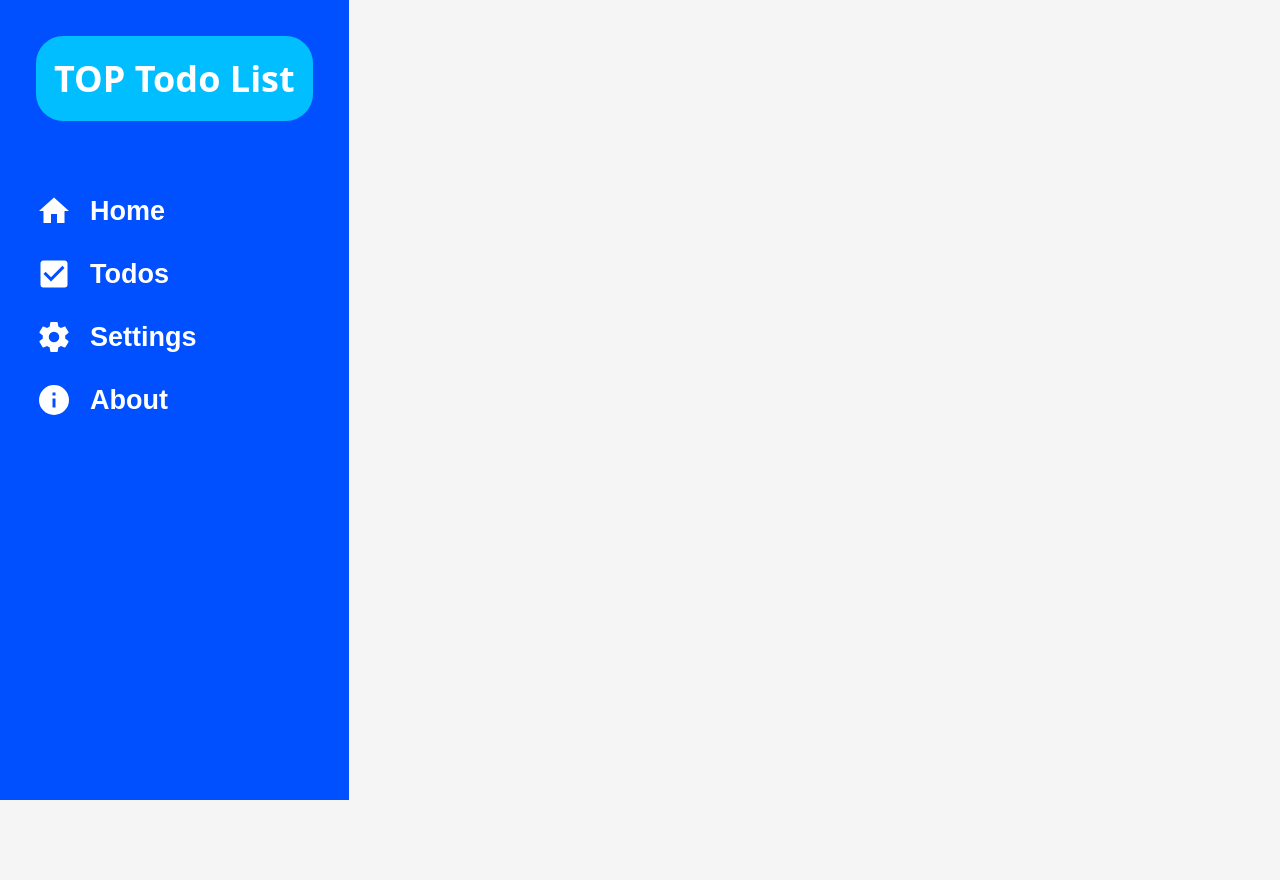
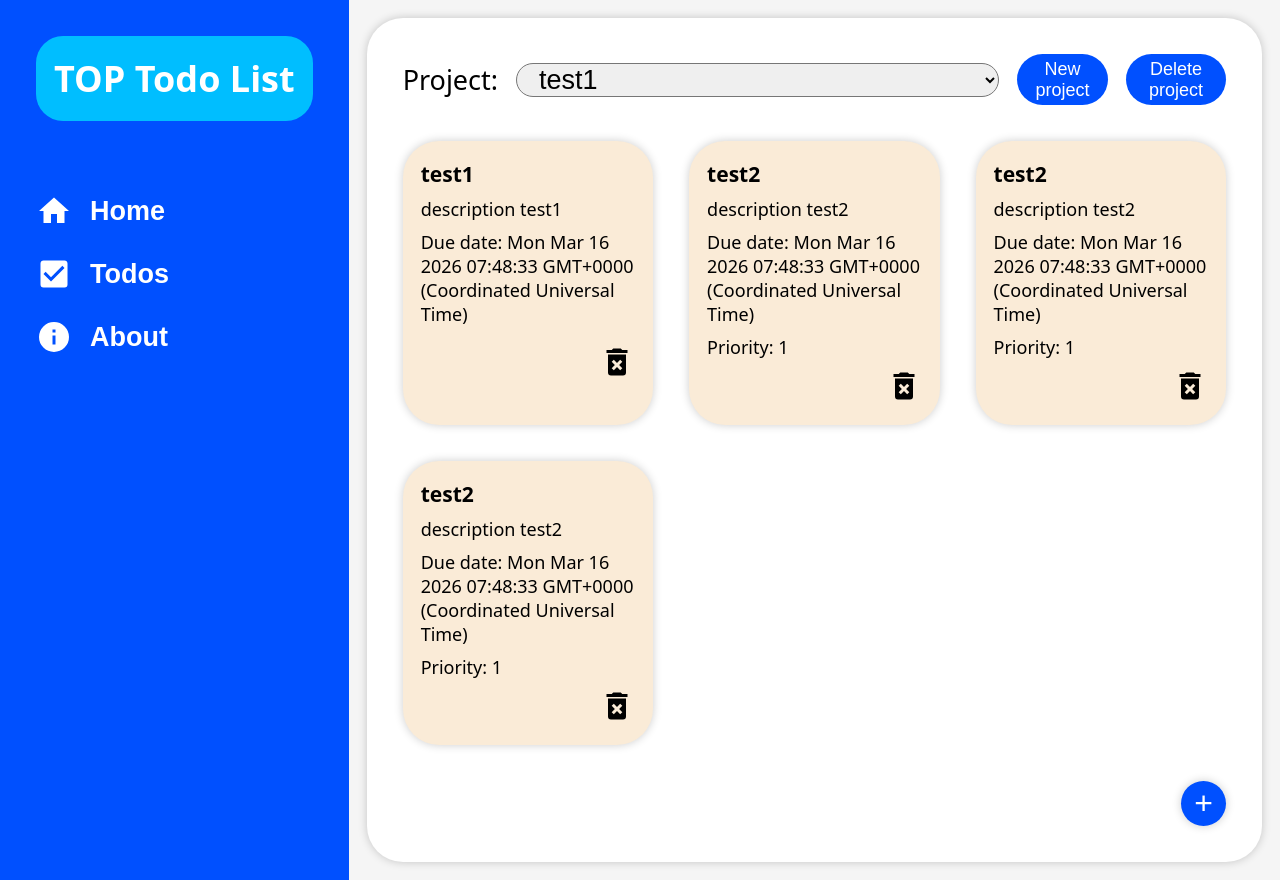
Before and after one commit to Telmo26/TOP-TodoList, a website built with webpack: page src/template.html in a window 1280 px wide. Before the commit the page ends 800 px from the top, so only its background shows below. Built offline with nearby package versions, Linux system fonts and the light colour scheme.

Commit message:
Finished the todos page

```diff
--- a/src/index.js
+++ b/src/index.js
@@ -1 +1,28 @@
 import "./style.css"
+
+import { homeTab } from "./tabs/home/index.js"
+import { todosDisplayController } from "./tabs/todos/index.js";
+import { aboutTab } from "./tabs/about/index.js";
+
+const displayManager = new class {
+    #tab;
+
+    switchTab(tab) {
+        this.#tab = tab;
+        const content = document.getElementById("content");
+        content.innerHTML = "";
+        this.#tab.display(content);
+    }
+}
+
+document.getElementById("home").addEventListener("click", (e) => {
+    displayManager.switchTab(homeTab);
+});
+document.getElementById("todos").addEventListener("click", (e) => {
+    displayManager.switchTab(todosDisplayController);
+});
+document.getElementById("about").addEventListener("click", (e) => {
+    displayManager.switchTab(aboutTab);
+});
+
+displayManager.switchTab(todosDisplayController);
--- a/src/style.css
+++ b/src/style.css
@@ -7,6 +7,7 @@
 :root {
     --solid-blue: rgb(0, 80, 255);
     --light-blue: rgb(0, 190, 255);
+    --shadow: 0px 0px 10px rgba(0, 0, 0, 0.2);
     font-size: 18px;
     font-family: system-ui, -apple-system, BlinkMacSystemFont, 'Segoe UI', Roboto, Oxygen, Ubuntu, Cantarell, 'Open Sans', 'Helvetica Neue', sans-serif;
 }
--- /dev/null
+++ b/src/tabs/about/index.js
@@ -0,0 +1,9 @@
+export const aboutTab =  {
+    display(content) {
+        const container = document.createElement("div");
+        container.classList.add("about-container");
+        container.textContent = "This is the about page";
+
+        content.appendChild(container);
+    }
+}
--- /dev/null
+++ b/src/tabs/home/index.js
@@ -0,0 +1,9 @@
+export const homeTab =  {
+    display(content) {
+        const container = document.createElement("div");
+        container.classList.add("home-container");
+        container.textContent = "This is the home page";
+
+        content.appendChild(container);
+    }
+}
--- /dev/null
+++ b/src/tabs/todos/index.js
@@ -0,0 +1,241 @@
+import "./style.css";
+
+
+class Todo {
+    constructor(title, description, dueDate, priority) {
+        this.title = title;
+        this.description = description;
+        this.dueDate = dueDate;
+        this.priority = priority;
+    }
+}
+
+class Project {
+    #todos = [new Todo("test1", "description test1", new Date(), 0), new Todo("test2", "description test2", new Date(), 1), new Todo("test2", "description test2", new Date(), 1), new Todo("test2", "description test2", new Date(), 1)];
+    #name;
+
+    constructor(name) {
+        this.#name = name;
+    }
+
+    addTodo(todo) {
+        this.#todos.push(todo);
+    }
+
+    removeTodo(todo) {
+        for (let index in this.#todos) {
+            if (this.#todos[index] == todo) {
+                this.#todos.splice(index, 1);
+            }
+        };
+    }
+
+    get name() {
+        return this.#name;
+    }
+
+    get todos() {
+        return this.#todos;
+    }
+}
+
+const todosData = new class {
+    #projects = [new Project("test1"), new Project("test2")];
+    selectIndex = 0;
+
+    newProject(name) {
+        this.#projects.push(new Project(name));
+    }
+
+    deleteProject() {
+        this.#projects.splice(this.selectIndex, 1);
+        this.selectIndex = 0;
+    }
+
+    get selectedProject() {
+        return this.#projects[this.selectIndex];
+    }
+
+    get projects() {
+        return this.#projects
+    }
+}
+
+export const todosDisplayController = new class {
+    #data;
+
+    constructor(data) {
+        this.#data = data;
+    }
+
+    display(content) {
+        content.innerHTML = "";
+        const container = document.createElement("div");
+        container.classList.add("todos-container");
+
+        const projectSelector = this.#createProjectSelector(content);
+        const todosSection = this.#createTodosSection();
+        const newTodoButton = this.#createNewTodoButton();
+
+        container.append(projectSelector, todosSection, newTodoButton);
+        content.appendChild(container);
+    }
+
+    #createProjectSelector() {
+        const projectSelector = document.createElement("div");
+        projectSelector.classList.add("project-selector");
+        projectSelector.textContent = "Project: "
+        {
+            const select = this.#createSelect();
+
+            const newProjectButton = document.createElement("button");
+            const newProjectDialog = document.createElement("dialog");
+
+            newProjectButton.textContent = "New project";
+            newProjectButton.addEventListener("click", () => {
+                newProjectDialog.showModal();
+            })
+
+            const deleteProjectButton = document.createElement("button");
+            deleteProjectButton.textContent = "Delete project";
+            deleteProjectButton.addEventListener("click", () => {
+                this.#data.deleteProject();
+                this.display(content);
+            })
+
+            {
+                const form = document.createElement("form");
+                form.innerHTML = `
+                <form>
+                    <label for="name">New project name</label>
+                    <input type="text" id="name" name="project_name">
+                    <button type="submit">Submit</button>
+                </form>
+                `;
+                form.addEventListener("submit", (e) => {
+                    e.preventDefault();
+                    const formData = new FormData(form);
+                    const name = formData.get("project_name");
+                    this.#data.newProject(name);
+                    newProjectDialog.close();
+
+                    this.display(content);
+                })
+
+                newProjectDialog.appendChild(form);
+            }
+            projectSelector.append(select, newProjectButton, newProjectDialog, deleteProjectButton);
+        }
+
+        return projectSelector;
+    }
+
+    #createTodosSection() {
+        const todosContainer = document.createElement("div");
+        todosContainer.classList.add("todos");
+
+        if (this.#data.selectedProject) {
+            for (let todo of this.#data.selectedProject.todos) {
+                const todoDiv = document.createElement("div");
+                todoDiv.classList.add("todo");
+                {
+                    const title = document.createElement("h3");
+                    title.textContent = todo.title;
+
+                    const desc = document.createElement("p");
+                    if (todo.description) desc.textContent = todo.description;
+
+                    const dueDate = document.createElement("p");
+                    if (todo.dueDate != "Invalid Date") dueDate.textContent = "Due date: " + todo.dueDate;
+
+                    const priority = document.createElement("p");
+                    if (todo.priority) priority.textContent = "Priority: " + todo.priority;
+
+                    const deleteButton = document.createElement("button");
+                    deleteButton.innerHTML = `
+                    <svg xmlns="http://www.w3.org/2000/svg" viewBox="0 0 24 24"><title>delete-forever</title><path d="M6,19A2,2 0 0,0 8,21H16A2,2 0 0,0 18,19V7H6V19M8.46,11.88L9.87,10.47L12,12.59L14.12,10.47L15.53,11.88L13.41,14L15.53,16.12L14.12,17.53L12,15.41L9.88,17.53L8.47,16.12L10.59,14L8.46,11.88M15.5,4L14.5,3H9.5L8.5,4H5V6H19V4H15.5Z" /></svg>
+                    `
+                    deleteButton.addEventListener("click", () => {
+                        this.#data.selectedProject.removeTodo(todo);
+                        this.display(content);
+                    });
+
+                    todoDiv.append(title, desc, dueDate, priority, deleteButton);
+                }
+                todosContainer.appendChild(todoDiv);
+            }
+        }
+
+        return todosContainer;
+    }
+
+    #createSelect() {
+        const select = document.createElement("select");
+
+        for (let index in this.#data.projects) {
+            const option = document.createElement("option");
+            option.value = index;
+            option.textContent = this.#data.projects[index].name;
+            select.appendChild(option);
+        }
+
+        select.value = this.#data.selectIndex;
+
+        select.addEventListener("change", (e) => {
+            const projectIndex = e.target.value;
+            this.#data.selectIndex = projectIndex;
+
+            this.display(content);
+
+        })
+
+        return select;
+    }
+
+    #createNewTodoButton() {
+        const container = document.createElement("div");
+        container.classList.add("new-todo")
+        const button = document.createElement("button");
+        const dialog = document.createElement("dialog");
+        button.textContent = "+";
+
+        {
+            const form = document.createElement("form");
+            form.innerHTML= `
+            <legend>New Todo</legend>
+            <label for="title">Title*</label>
+            <input type="text" id="title" name="todo_title" required>
+
+            <label for="description">Description</label>
+            <textarea id="description" name="todo_description"></textarea>
+
+            <label for="due-date">Due date</label>
+            <input type="datetime-local" id="due-date" name="todo_due_date">
+
+            <label for="priority">Priority</label>
+            <input type="number" id="priority" name="todo_priority" min="0">
+
+            <button type="submit">Submit</button>
+            `;
+            dialog.appendChild(form);
+
+            form.addEventListener("submit", (e) => {
+                e.preventDefault();
+                const formData = new FormData(form);
+
+                const todo = new Todo(formData.get("todo_title"), formData.get("todo_description"), new Date(formData.get("todo_due_date")), formData.get("todo_priority"));
+                this.#data.selectedProject.addTodo(todo);
+
+                this.display(content);
+            })
+        }
+
+        button.addEventListener("click", (e) => {
+            e.preventDefault();
+            dialog.showModal();
+        })
+
+        container.append(button, dialog);
+        return container;
+    }
+}(todosData)
--- /dev/null
+++ b/src/tabs/todos/style.css
@@ -0,0 +1,110 @@
+.todos-container {
+    height: calc(100% - 2rem);
+    margin: 1rem;
+    padding: 2rem;
+
+    display: grid;
+    grid-template-rows: min-content 1fr min-content;
+    gap: 2rem;
+
+    background-color: white;
+    border-radius: 2rem;
+    box-shadow: var(--shadow);
+}
+
+.todos-container .project-selector {
+    display: flex;
+    gap: 1rem;
+    align-items: center;
+    font-size: 1.5rem;
+
+    > select {
+        width: 100%;
+        font-size: 1.5rem;
+        padding-left: 1rem;
+        border-radius: 3rem;
+    }
+
+    > button {
+        padding: 0.25rem 1rem;
+        border-radius: 2em;
+        border: none;
+        background-color: var(--solid-blue);
+        color: white;
+        font-size: 1rem;
+    }
+}
+
+.todos-container .todos {
+    display: grid;
+    grid-template-columns: repeat(auto-fit, minmax(250px, 1fr));
+    grid-auto-rows: min-content;
+    gap: 2rem;
+
+    .todo {
+        display: grid;
+        grid-auto-rows: min-content;
+        gap: 0.5rem;
+
+        padding: 1rem;
+        background-color: antiquewhite;
+        border-radius: 2rem;
+        box-shadow: var(--shadow);
+
+        button {
+            justify-self: right;
+            height: auto;
+            width: min-content;
+            background: none;
+            border: none;
+        }
+
+        svg {
+            height: 2rem;
+        }
+    }
+}
+
+.todos-container .new-todo {
+    display: flex;
+    flex-direction: row-reverse;
+
+    > button {
+        width: 2.5rem;
+        height: 2.5rem;
+        font-size: xx-large;
+        background-color: var(--solid-blue);
+        color: white;
+        border: none;
+        border-radius: 2rem;
+        box-shadow: var(--shadow);
+    }
+}
+
+.todos-container dialog {
+    margin: auto;
+    border: none;
+    padding: 2rem;
+    border-radius: 2rem;
+}
+
+.todos-container dialog form {
+    display: grid;
+    gap: 1rem;
+    justify-items: center;
+
+    input {
+        border: 1px solid black;
+        padding-left: 0.5rem;
+        border-radius: 2rem;
+    }
+
+    button {
+        width: min-content;
+        padding: 0.5rem 1rem;
+        background-color: var(--solid-blue);
+        color: white;
+        border: none;
+        border-radius: 2rem;
+    }
+}
--- a/src/template.html
+++ b/src/template.html
@@ -19,11 +19,6 @@
                 Todos
             </button>
 
-            <button id="settings">
-                <svg xmlns="http://www.w3.org/2000/svg" viewBox="0 0 24 24"><title>cog</title><path d="M12,15.5A3.5,3.5 0 0,1 8.5,12A3.5,3.5 0 0,1 12,8.5A3.5,3.5 0 0,1 15.5,12A3.5,3.5 0 0,1 12,15.5M19.43,12.97C19.47,12.65 19.5,12.33 19.5,12C19.5,11.67 19.47,11.34 19.43,11L21.54,9.37C21.73,9.22 21.78,8.95 21.66,8.73L19.66,5.27C19.54,5.05 19.27,4.96 19.05,5.05L16.56,6.05C16.04,5.66 15.5,5.32 14.87,5.07L14.5,2.42C14.46,2.18 14.25,2 14,2H10C9.75,2 9.54,2.18 9.5,2.42L9.13,5.07C8.5,5.32 7.96,5.66 7.44,6.05L4.95,5.05C4.73,4.96 4.46,5.05 4.34,5.27L2.34,8.73C2.21,8.95 2.27,9.22 2.46,9.37L4.57,11C4.53,11.34 4.5,11.67 4.5,12C4.5,12.33 4.53,12.65 4.57,12.97L2.46,14.63C2.27,14.78 2.21,15.05 2.34,15.27L4.34,18.73C4.46,18.95 4.73,19.03 4.95,18.95L7.44,17.94C7.96,18.34 8.5,18.68 9.13,18.93L9.5,21.58C9.54,21.82 9.75,22 10,22H14C14.25,22 14.46,21.82 14.5,21.58L14.87,18.93C15.5,18.67 16.04,18.34 16.56,17.94L19.05,18.95C19.27,19.03 19.54,18.95 19.66,18.73L21.66,15.27C21.78,15.05 21.73,14.78 21.54,14.63L19.43,12.97Z" /></svg>
-                Settings
-            </button>
-
             <button id="about">
                 <svg xmlns="http://www.w3.org/2000/svg" viewBox="0 0 24 24"><title>information</title><path d="M13,9H11V7H13M13,17H11V11H13M12,2A10,10 0 0,0 2,12A10,10 0 0,0 12,22A10,10 0 0,0 22,12A10,10 0 0,0 12,2Z" /></svg>
                 About
```
Also changed, not shown: src/icons/home.svg (deleted).
